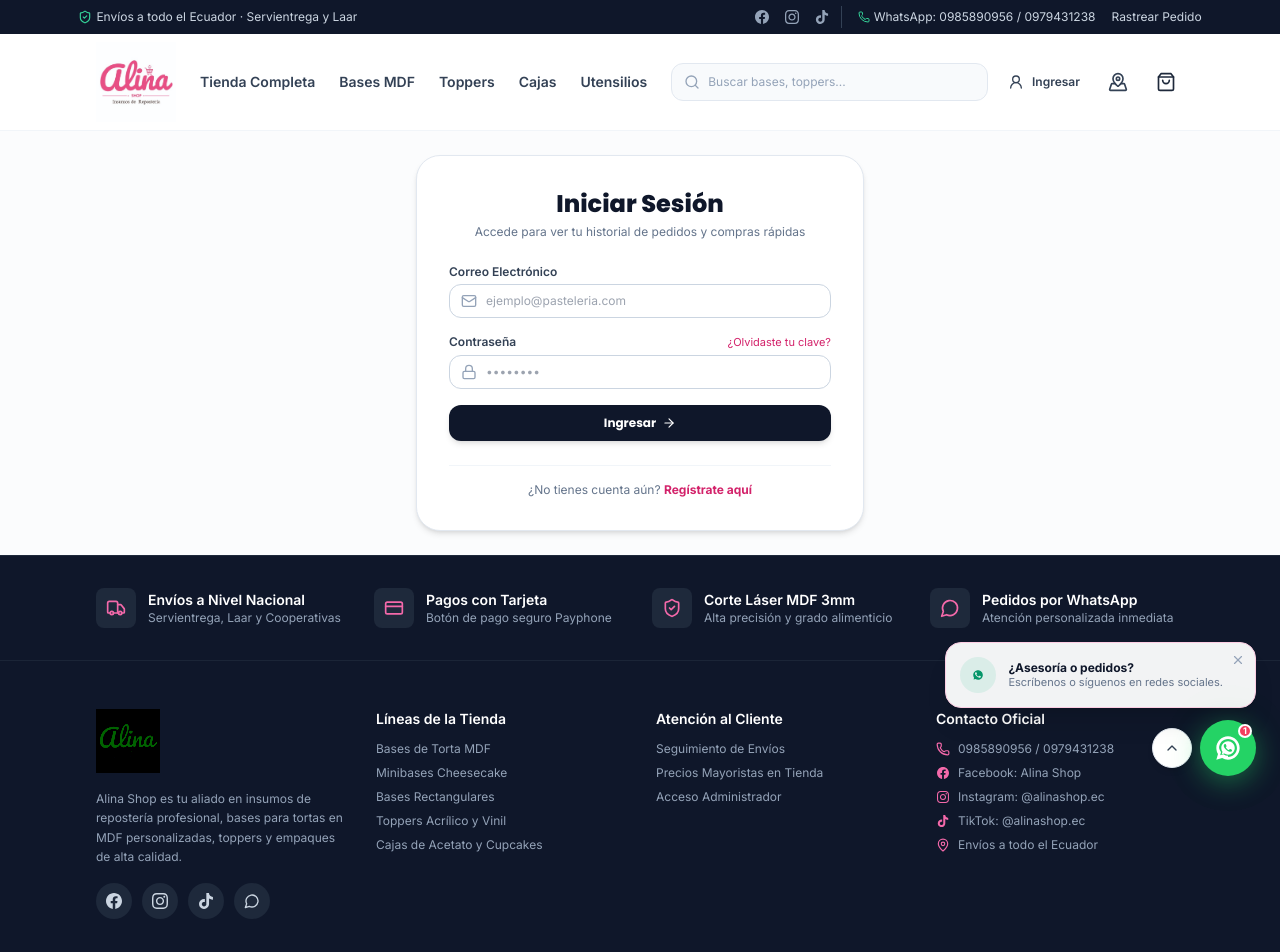
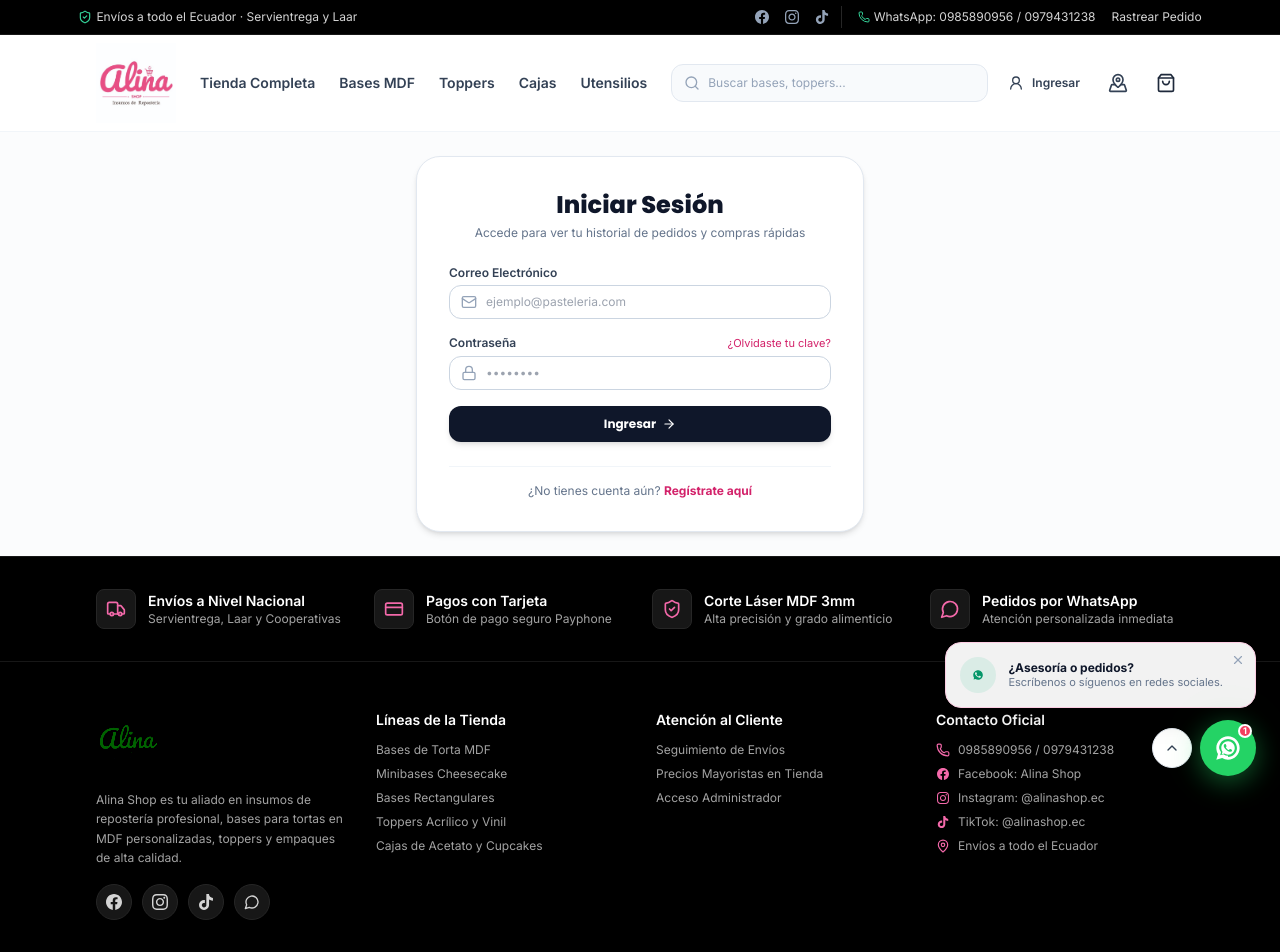
Before and after one commit to WebFixSoluciones/alinashop, a Next.js app: page /login in a window 1280 px wide. Shown: the top 952 px of the page. Built offline with nearby package versions, Linux system fonts and the light colour scheme.

Commit message:
style(layout): change navbar top bar and footer from slate-900 to pure deep black (#000000)

```diff
--- a/src/components/layout/footer.tsx
+++ b/src/components/layout/footer.tsx
@@ -5,47 +5,47 @@
 
 export function Footer() {
   return (
-    <footer className="bg-slate-900 text-slate-400 mt-auto border-t border-slate-800">
+    <footer className="bg-black text-neutral-400 mt-auto border-t border-neutral-900">
       {/* Value props strip */}
-      <div className="border-b border-slate-800/80 py-8">
+      <div className="border-b border-neutral-900 py-8">
         <div className="w-[90%] min-w-[80%] max-w-[1720px] mx-auto px-4 sm:px-6 lg:px-8 grid grid-cols-1 sm:grid-cols-2 md:grid-cols-4 gap-6">
           <div className="flex items-center gap-3">
-            <div className="w-10 h-10 rounded-lg bg-slate-800 text-alina-400 flex items-center justify-center shrink-0">
+            <div className="w-10 h-10 rounded-lg bg-neutral-900 border border-neutral-800 text-alina-400 flex items-center justify-center shrink-0 shadow-2xs">
               <Truck className="w-5 h-5" />
             </div>
             <div>
               <h4 className="text-white text-sm font-semibold">Envíos a Nivel Nacional</h4>
-              <p className="text-xs text-slate-400">Servientrega, Laar y Cooperativas</p>
+              <p className="text-xs text-neutral-400">Servientrega, Laar y Cooperativas</p>
             </div>
           </div>
 
           <div className="flex items-center gap-3">
-            <div className="w-10 h-10 rounded-lg bg-slate-800 text-alina-400 flex items-center justify-center shrink-0">
+            <div className="w-10 h-10 rounded-lg bg-neutral-900 border border-neutral-800 text-alina-400 flex items-center justify-center shrink-0 shadow-2xs">
               <CreditCard className="w-5 h-5" />
             </div>
             <div>
               <h4 className="text-white text-sm font-semibold">Pagos con Tarjeta</h4>
-              <p className="text-xs text-slate-400">Botón de pago seguro Payphone</p>
+              <p className="text-xs text-neutral-400">Botón de pago seguro Payphone</p>
             </div>
           </div>
 
           <div className="flex items-center gap-3">
-            <div className="w-10 h-10 rounded-lg bg-slate-800 text-alina-400 flex items-center justify-center shrink-0">
+            <div className="w-10 h-10 rounded-lg bg-neutral-900 border border-neutral-800 text-alina-400 flex items-center justify-center shrink-0 shadow-2xs">
               <ShieldCheck className="w-5 h-5" />
             </div>
             <div>
               <h4 className="text-white text-sm font-semibold">Corte Láser MDF 3mm</h4>
-              <p className="text-xs text-slate-400">Alta precisión y grado alimenticio</p>
+              <p className="text-xs text-neutral-400">Alta precisión y grado alimenticio</p>
             </div>
           </div>
 
           <div className="flex items-center gap-3">
-            <div className="w-10 h-10 rounded-lg bg-slate-800 text-alina-400 flex items-center justify-center shrink-0">
+            <div className="w-10 h-10 rounded-lg bg-neutral-900 border border-neutral-800 text-alina-400 flex items-center justify-center shrink-0 shadow-2xs">
               <MessageCircle className="w-5 h-5" />
             </div>
             <div>
               <h4 className="text-white text-sm font-semibold">Pedidos por WhatsApp</h4>
-              <p className="text-xs text-slate-400">Atención personalizada inmediata</p>
+              <p className="text-xs text-neutral-400">Atención personalizada inmediata</p>
             </div>
           </div>
         </div>
@@ -61,7 +61,7 @@
             height={70}
             className="h-14 md:h-16 w-auto object-contain brightness-200 invert mb-4"
           />
-          <p className="text-xs leading-relaxed text-slate-400 mb-4">
+          <p className="text-xs leading-relaxed text-neutral-400 mb-4">
             Alina Shop es tu aliado en insumos de repostería profesional, bases para tortas en MDF personalizadas, toppers y empaques de alta calidad.
           </p>
           <div className="flex items-center gap-2.5">
@@ -70,7 +70,7 @@
               target="_blank"
               rel="noopener noreferrer"
               aria-label="Facebook de Alina Shop"
-              className="w-9 h-9 rounded-full bg-slate-800 text-slate-300 hover:text-white hover:bg-[#1877F2] flex items-center justify-center transition-colors"
+              className="w-9 h-9 rounded-full bg-neutral-900 border border-neutral-800 text-neutral-300 hover:text-white hover:bg-[#1877F2] flex items-center justify-center transition-colors"
               title="Facebook Alina Shop"
             >
               <svg className="w-4 h-4 fill-current" viewBox="0 0 24 24">
@@ -82,7 +82,7 @@
               target="_blank"
               rel="noopener noreferrer"
               aria-label="Instagram de Alina Shop"
-              className="w-9 h-9 rounded-full bg-slate-800 text-slate-300 hover:text-white hover:bg-gradient-to-r hover:from-[#f09433] hover:via-[#dc2743] hover:to-[#bc1888] flex items-center justify-center transition-colors"
+              className="w-9 h-9 rounded-full bg-neutral-900 border border-neutral-800 text-neutral-300 hover:text-white hover:bg-gradient-to-r hover:from-[#f09433] hover:via-[#dc2743] hover:to-[#bc1888] flex items-center justify-center transition-colors"
               title="Instagram @alinashop.ec"
             >
               <svg className="w-4 h-4 fill-current" viewBox="0 0 24 24">
@@ -94,7 +94,7 @@
               target="_blank"
               rel="noopener noreferrer"
               aria-label="TikTok de Alina Shop"
-              className="w-9 h-9 rounded-full bg-slate-800 text-slate-300 hover:text-white hover:bg-black flex items-center justify-center transition-colors"
+              className="w-9 h-9 rounded-full bg-neutral-900 border border-neutral-800 text-neutral-300 hover:text-white hover:bg-black flex items-center justify-center transition-colors"
               title="TikTok @alinashop.ec"
             >
               <svg className="w-4 h-4 fill-current" viewBox="0 0 24 24">
@@ -106,7 +106,7 @@
               target="_blank"
               rel="noopener noreferrer"
               aria-label="WhatsApp de Alina Shop"
-              className="w-9 h-9 rounded-full bg-slate-800 text-slate-300 hover:text-white hover:bg-emerald-600 flex items-center justify-center transition-colors"
+              className="w-9 h-9 rounded-full bg-neutral-900 border border-neutral-800 text-neutral-300 hover:text-white hover:bg-emerald-600 flex items-center justify-center transition-colors"
               title="WhatsApp: 0985890956"
             >
               <MessageCircle className="w-4 h-4" />
@@ -179,7 +179,7 @@
         </div>
       </div>
 
-      <div className="border-t border-slate-800 py-6 text-center text-xs text-slate-500">
+      <div className="border-t border-neutral-900 py-6 text-center text-xs text-neutral-500">
         © {new Date().getFullYear()} Alina Shop — Insumos de Repostería. Todos los derechos reservados.
       </div>
     </footer>
--- a/src/components/layout/navbar.tsx
+++ b/src/components/layout/navbar.tsx
@@ -22,8 +22,8 @@
 
   return (
     <header className="sticky top-0 z-40 border-b border-slate-100 bg-white/95 backdrop-blur-md">
-      {/* Top microbar */}
-      <div className="bg-slate-900 text-slate-300 text-xs py-1.5 px-4">
+      {/* Top microbar in pure deep black */}
+      <div className="bg-black text-neutral-300 text-xs py-1.5 px-4 border-b border-neutral-900">
         <div className="w-[90%] min-w-[80%] max-w-[1720px] mx-auto flex justify-between items-center">
           <div className="flex items-center gap-4">
             <span className="flex items-center gap-1">
@@ -32,7 +32,7 @@
             </span>
           </div>
           <div className="flex items-center gap-4">
-            <div className="hidden sm:flex items-center gap-2 pr-2 border-r border-slate-700">
+            <div className="hidden sm:flex items-center gap-2 pr-2 border-r border-neutral-800">
               <a
                 href="https://facebook.com/alinashop.ec"
                 target="_blank"
```
